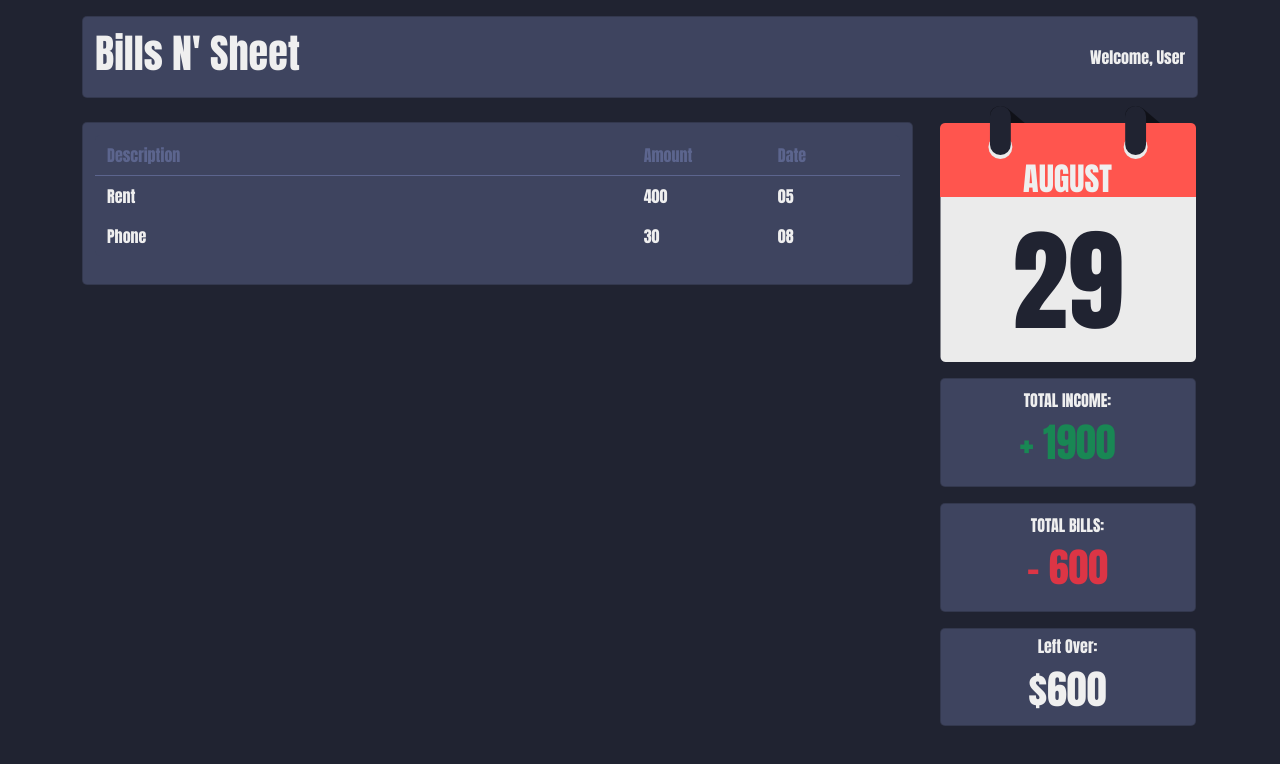
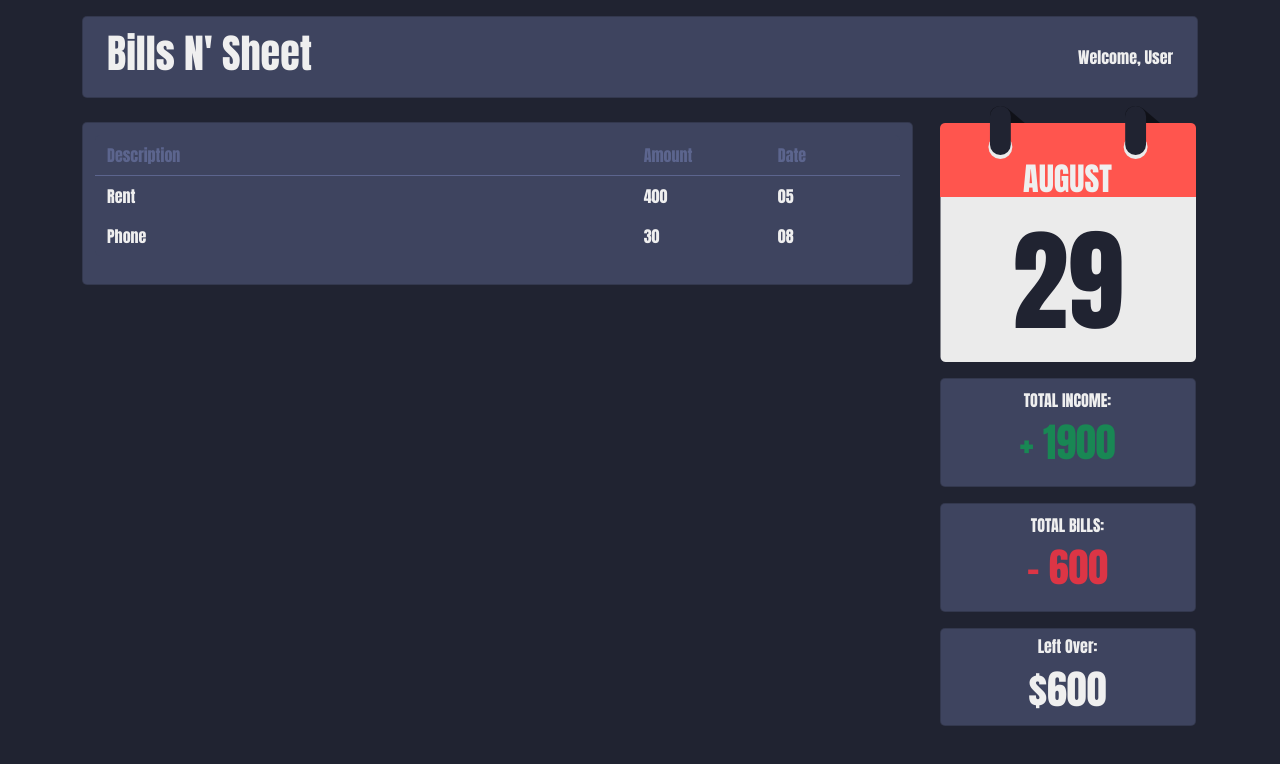
Before and after one commit to jordanmccollam/BillsNSheet, a React (Create React App) app in the folder client/: page / in a window 1280 px wide. Shown: the top 764 px of the page. Built offline with nearby package versions, Linux system fonts and the light colour scheme.

Commit message:
Gave whole site header more horizontal padding

```diff
--- a/client/src/screens/Main/Main.js
+++ b/client/src/screens/Main/Main.js
@@ -39,7 +39,7 @@ const Main = (props) => {
 
   return (
     <Container className={`${props.className} ${classnames(classes)} my-3`}>
-      <Comp.Card>
+      <Comp.Card className="px-4">
         <Row>
           <Col><h1 >Bills N' Sheet</h1></Col>
           <Col className="center-v justify-content-end">Welcome, User</Col>
```
